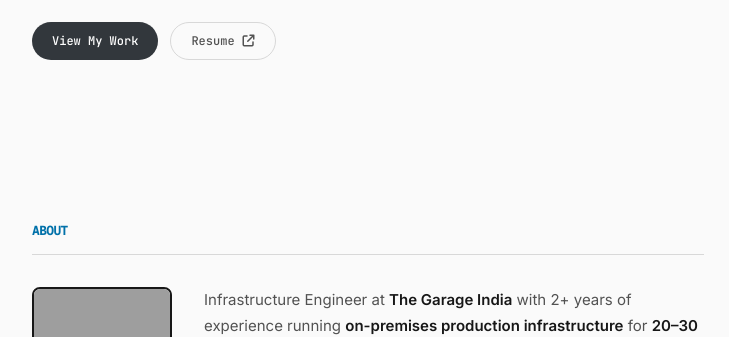
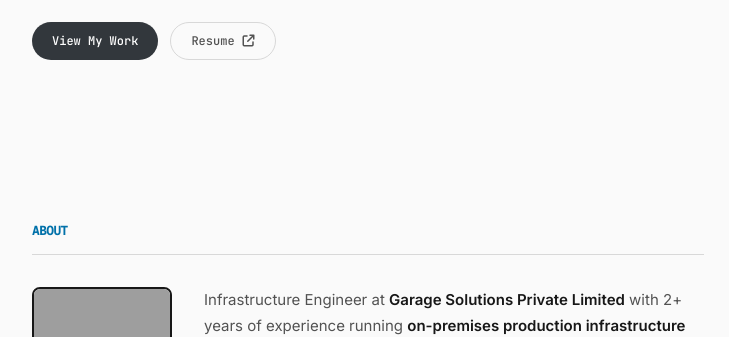
Before and after one commit to Ajayt2002/ajayt2002.github.io, a plain HTML site: page index.html in a window 1280 px wide. Shown: the part 471-808 px from the top of the page, without its empty margins (272-1001 px from the left). Drawn offline with nearby package versions, Linux system fonts and the light colour scheme; grey boxes are pictures that could not be loaded.

Commit message:
about section changes

```diff
--- a/index.html
+++ b/index.html
@@ -128,7 +128,7 @@
                 </div>
                 <div class="about-text">
                     <p>
-                        Infrastructure Engineer at <strong>The Garage India</strong> with 2+ years of experience running <strong>on-premises production infrastructure</strong> for <strong>20&ndash;30 customers</strong>, administering <strong>~90&ndash;100 MySQL and SQL Server databases</strong>, and maintaining <strong>Jenkins</strong> CI/CD pipelines with <strong>Nexus</strong> and <strong>SonarQube</strong>. Strong in Linux and Windows servers, <strong>Zabbix</strong> monitoring, and automation with <strong>Python</strong>, <strong>PowerShell</strong> and <strong>Airflow</strong>.
+                        Infrastructure Engineer at <strong>Garage Solutions Private Limited</strong> with 2+ years of experience running <strong>on-premises production infrastructure</strong> for <strong>20&ndash;30 customers</strong>, administering <strong>~90&ndash;100 MySQL and SQL Server databases</strong>, and maintaining <strong>Jenkins</strong> CI/CD pipelines with <strong>Nexus</strong> and <strong>SonarQube</strong>. Strong in Linux and Windows servers, <strong>Zabbix</strong> monitoring, and automation with <strong>Python</strong>, <strong>PowerShell</strong> and <strong>Airflow</strong>.
                     </p>
                     <p>
                         Currently leading the consolidation of a <strong>~295-server fleet</strong> (96 decommissioned so far) and running an on-prem <strong>kubeadm Kubernetes cluster</strong> (1 control plane, 9 worker nodes), including upgrades and migration of workloads into the cluster. Also skilled in <strong>AWS</strong> and cloud infrastructure, with a strong foundation in <strong>Infrastructure as Code</strong> (Terraform), container orchestration, database administration, and CI/CD automation.
```
